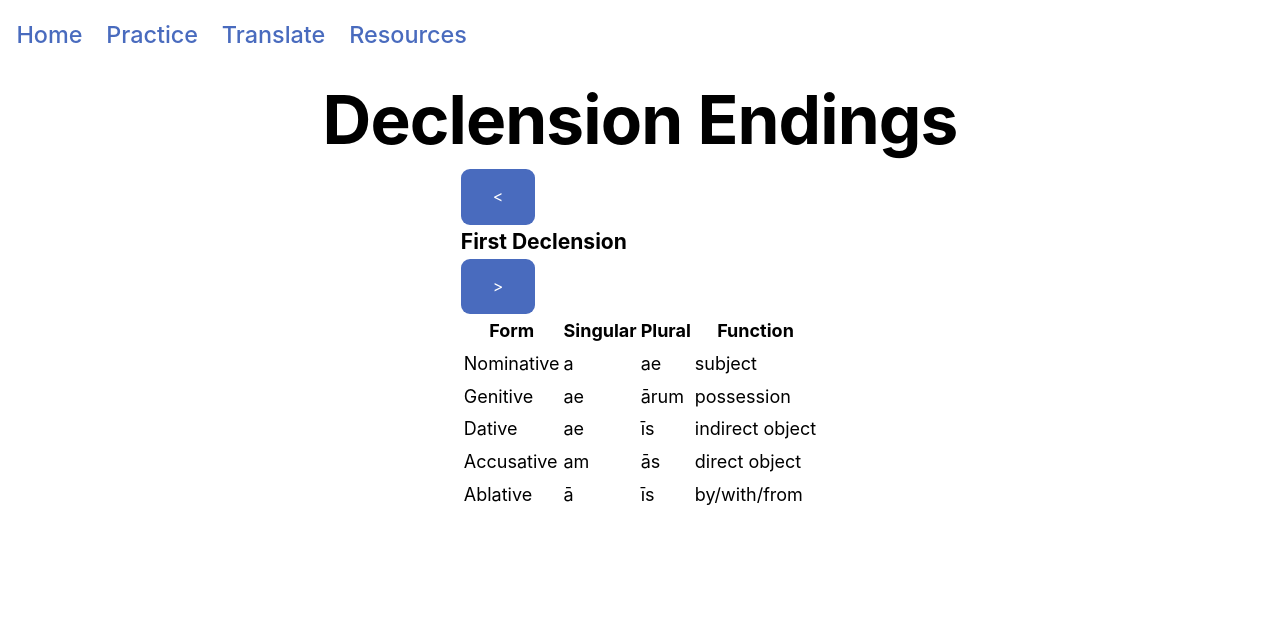
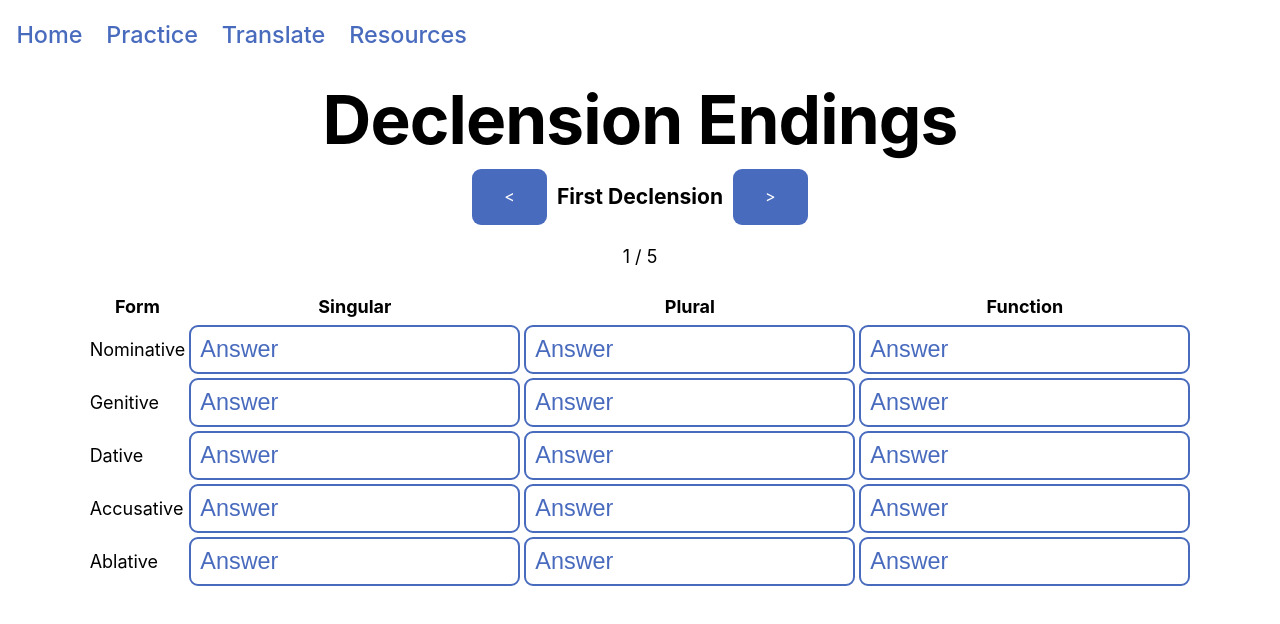
Before and after one commit to cqb13/Learning-Latin, a Next.js app: page /practice/declension-endings in a window 1280 px wide. Shown: the top 624 px of the page. Built offline with nearby package versions, Linux system fonts and the light colour scheme.

Commit message:
✔ Answer checking

```diff
--- /dev/null
+++ b/components/chart/chart.tsx
@@ -0,0 +1,88 @@
+import ChartData from "../../lib/types/chart";
+import styles from "./chart.module.css"
+import utilStyles from "../../styles/utils.module.css"
+import macronHandler, { checkForMacrons } from "../../lib/utils/macronHandler";
+import Text from "../text/text";
+
+const Chart = ({data, chartIndex}: {data: ChartData, chartIndex: number}) => {
+
+  const checkAnswer = (event: React.ChangeEvent<HTMLInputElement>) => {
+    const id = event.target.id;
+    const answer = event.target.value.toLowerCase()
+    const hasMacron = checkForMacrons(answer)
+
+    if (answer === "") {
+      event.target.classList.remove(utilStyles.right)
+      event.target.classList.remove(utilStyles.wrong)
+      return
+    }
+
+    if (answer === id) {
+      changeAccuracyState(event, true)
+      return
+    }
+
+    //makes macrons in answers optional
+    if (!hasMacron && answer === macronHandler(id)) {
+      changeAccuracyState(event, true)
+      return
+    }
+
+    //check list answers
+    if (id.includes(",")) {
+      const list = id.split(",")
+      let value = answer
+      value = value.split(" ").join("");
+      value = value.replace(/[^a-zA-Z]/g, "");
+      //make sure that the answer has all the elements in the list and no extra elements
+      if (list.every(element => answer.includes(element)) && list.length === value.length) {
+        changeAccuracyState(event, true)
+        return
+      }
+    }
+
+    changeAccuracyState(event, false)
+  }
+
+  const changeAccuracyState = (event: React.ChangeEvent<HTMLInputElement>, right: boolean) => {
+    if (right) {
+      event.target.classList.remove(utilStyles.wrong)
+      event.target.classList.add(utilStyles.right)
+      console.log("right")
+    } else {
+      event.target.classList.remove(utilStyles.right)
+      event.target.classList.add(utilStyles.wrong)
+      console.log("wrong")
+    }
+  }
+
+  return (
+    <table className={styles.chart}>
+      <thead>
+        <tr>
+          {data.chart[chartIndex].labels.map((label, index) =>
+            <th key={index}>
+              {label}
+            </th>
+          )}
+        </tr>
+      </thead>
+      <tbody>
+        {data.chart[chartIndex].rows.map(row =>
+          <tr>
+            <td>
+              {row.rowTitle}
+            </td>
+            {row.rowContent.map((content, index) =>
+              <td key={index}>
+                <Text placeholder="Answer" id={content} onChange={checkAnswer}/>
+              </td>
+            )}
+          </tr>
+        )}
+      </tbody>
+    </table>
+  );
+};
+
+export default Chart;
--- a/components/text/text.tsx
+++ b/components/text/text.tsx
@@ -4,6 +4,7 @@ type TextProps = {
     placeholder: string;
     class?: string;
     onChange?: (e: React.ChangeEvent<HTMLInputElement>) => void;
+    id?: string | string[];
 }
 
 const Text = (props: TextProps) => {
@@ -13,7 +14,7 @@ const Text = (props: TextProps) => {
 
     return (
         <>
-            <input type="text" placeholder={props.placeholder} className={`${styles.input} ${props.class}`} onChange={onChange} />
+            <input type="text" placeholder={props.placeholder} className={`${styles.input} ${props.class}`} onChange={onChange} id={props.id}/>
         </>
     );
 }
--- a/lib/data/practice/personal-pronouns.ts
+++ b/lib/data/practice/personal-pronouns.ts
@@ -1,7 +1,7 @@
 import ChartData from "../../types/chart";
 
 const personalPronouns: ChartData = {
-  chartCount: 3,
+  chartCount: 4,
   name: "Personal Pronouns",
   chart: [
     {
--- a/lib/utils/macronHandler.ts
+++ b/lib/utils/macronHandler.ts
@@ -1,3 +1,14 @@
+export const macronList = ["ā", "ē", "ī", "ō", "ū"];
+
+export const checkForMacrons = (str: string) => {
+  for (let i = 0; i < str.length; i++) {
+    if (macronList.includes(str[i])) {
+      return true;
+    }
+  }
+  return false;
+};
+
 const macronHandler = (str: string) => {
   return str
     .replace(/ā/g, "a")
--- a/pages/practice.tsx
+++ b/pages/practice.tsx
@@ -1,4 +1,5 @@
 import utilStyles from "../styles/utils.module.css";
+import styles from "../styles/practice.module.css";
 import Layout from "../components/layout/layout";
 import Button from "../components/button/button";
 
@@ -17,13 +18,16 @@ const Practice = () => {
         <div className={utilStyles.heading2Xl}>
           <h1>Practice</h1>
         </div>
+        <section className={styles.practiceNav}>
           {practiceRoutes.map(route =>
             <Button
               link={`/practice/${route[0].toLowerCase().replace(" ", "-")}`}
+              class={utilStyles.twoWidth}
             >
               {route[0]}
             </Button>
           )}
+        </section>
       </section>
     </Layout>
   );
--- a/pages/practice/[id].tsx
+++ b/pages/practice/[id].tsx
@@ -8,7 +8,9 @@ import Layout from "../../components/layout/layout";
 import ChartData from "../../lib/types/chart";
 import Button from "../../components/button/button";
 import arrowHandler from "../../lib/utils/arrowHandler";
-import { useState } from "react";
+import { useState, useEffect } from "react";
+import Chart from "../../components/chart/chart";
+import styles from "../../styles/practice.module.css";
 
 export async function getStaticPaths() {
   const paths = [
@@ -46,10 +48,11 @@ export async function getStaticProps({ params }: { params: { id: string } }) {
 }
 
 const PracticeChart = ({ data }: { data: ChartData }) => {
+  const [currentChart, setCurrentChart] = useState(1);
+  const [linkedChartIndex] = useState([] as number[]);
   const [chartIndex, setChartIndex] = useState(0);
-  const [linkedChartIndex] = useState([] as number[]);
 
-  //add linked chat index to array to skip over them when switching charts
+  useEffect(() => {
     for (let i = 0; i < data.chart.length; i++) {
       if (data.chart[i].link) {
         for (let j = 0; j < data.chart.length; j++) {
@@ -59,6 +62,7 @@ const PracticeChart = ({ data }: { data: ChartData }) => {
         }
       }
     }
+  }, []);
 
   const handleSwitchChart = (event: { target: { innerHTML: string } }) => {
     let cleanInput = arrowHandler(event.target.innerHTML);
@@ -71,10 +75,12 @@ const PracticeChart = ({ data }: { data: ChartData }) => {
 
       if (nextIndex < data.chart.length) {
         setChartIndex(nextIndex);
+        setCurrentChart(currentChart + 1);
       }
 
       if (nextIndex === data.chart.length) {
         setChartIndex(0);
+        setCurrentChart(1);
       }
     }
 
@@ -90,7 +96,23 @@ const PracticeChart = ({ data }: { data: ChartData }) => {
 
       if (prevIndex >= 0) {
         setChartIndex(prevIndex);
+        if (currentChart > 1) {
+          setCurrentChart(currentChart - 1);
+        } else {
+          setCurrentChart(data.chartCount);
         }
+      }
+    }
+
+    clearChart();
+  };
+
+  const clearChart = () => {
+    const inputs = document.querySelectorAll("input");
+    for (let i = 0; i < inputs.length; i++) {
+      inputs[i].classList.remove(utilStyles.right);
+      inputs[i].classList.remove(utilStyles.wrong);
+      (inputs[i] as HTMLInputElement).value = "";
     }
   };
 
@@ -102,7 +124,11 @@ const PracticeChart = ({ data }: { data: ChartData }) => {
     }
   };
 
-  //prettier-ignore
+  /*
+  - add an options popup, that saves settings in browser storage
+    - options to check check chart as you go, or after you finish
+  */
+
   return (
     <Layout title={data.name}>
       <section className={utilStyles.container}>
@@ -112,40 +138,26 @@ const PracticeChart = ({ data }: { data: ChartData }) => {
           </h1>
         </div>
 
-        <section>
-          {data.chartCount > 1? <Button onClick={handleSwitchChart}>{"<"}</Button> : null}
+        <section className={utilStyles.container}>
+          <div className={styles.chartTitleContainer}>
+            {data.chartCount > 1? <Button onClick={handleSwitchChart}>{"<"}</Button>: null}
+            <div className={utilStyles.centerText}>
               <h1>{data.chart[chartIndex].name}</h1>
-          {data.chart[chartIndex].note? <p>{data.chart[chartIndex].note}</p> : null}
-          {data.chartCount > 1? <Button onClick={handleSwitchChart}>{">"}</Button> : null}
-          <table>
-            <thead>
-              <tr>
-                {data.chart[chartIndex].labels.map((label, index) => (
-                  <th key={index}>{label}</th>
-                ))}
-              </tr>
-            </thead>
-            <tbody>
-              {data.chart[chartIndex].rows.map((row) => (
-                <tr>
-                  <td>
-                    {row.rowTitle}
-                  </td>
-                  {row.rowContent.map((content, index) => (
-                    <td key={index}>{content}</td>
-                  ))}
-                </tr>
-              ))}
-            </tbody>
-          </table>
-          {/*TODO: instead of linked chart name, use icon, then make component hover info that will display name on hover*/}
-          {data.chart[chartIndex].link || data.chart[chartIndex].returnLink? (
-            <Button onClick={switchToLinkedChart}>
-              {data.chart[chartIndex].link || data.chart[chartIndex].returnLink}
+              {data.chart[chartIndex].note? <p>{data.chart[chartIndex].note}</p>: null}
+            </div>
+            {data.chartCount > 1? <Button onClick={handleSwitchChart}>{">"}</Button>: null}
+          </div>
+          <p>{currentChart} / {data.chartCount}</p>
+
+          <Chart data={data} chartIndex={chartIndex}/>
+          {/*make bellow a components called chart footer, add show answer option, check button, and switch chart option*/}
+          {data.chart[chartIndex].link || data.chart[chartIndex].returnLink
+            ? <Button onClick={switchToLinkedChart}>
+                {data.chart[chartIndex].link ||
+                  data.chart[chartIndex].returnLink}
               </Button>
-          ) : null}
+            : null}
         </section>
-
       </section>
     </Layout>
   );
--- /dev/null
+++ b/styles/practice.module.css
@@ -0,0 +1,18 @@
+.practiceNav {
+  display: flex;
+  flex-direction: row;
+  flex-wrap: wrap;
+  justify-content: center;
+  align-items: center;
+  gap: 10px;
+  margin-bottom: 10px;
+  width: 80%;
+}
+
+.chartTitleContainer {
+  display: flex;
+  flex-direction: row;
+  justify-content: center;
+  align-items: center;
+  gap: 10px;
+}
--- a/styles/utils.module.css
+++ b/styles/utils.module.css
@@ -75,9 +75,21 @@
   width: 10%;
 }
 
+.centerText {
+  text-align: center;
+}
+
 .centered {
   text-align: center;
   margin: 0 auto;
+}
+
+.right {
+  border-color: green;
+}
+
+.wrong {
+  border-color: red;
 }
 
 .container {
```
Also changed, not shown: components/chart/chart.module.css (added), public/Logo.png (added). Lines whose indentation alone changed are shown as unchanged.
